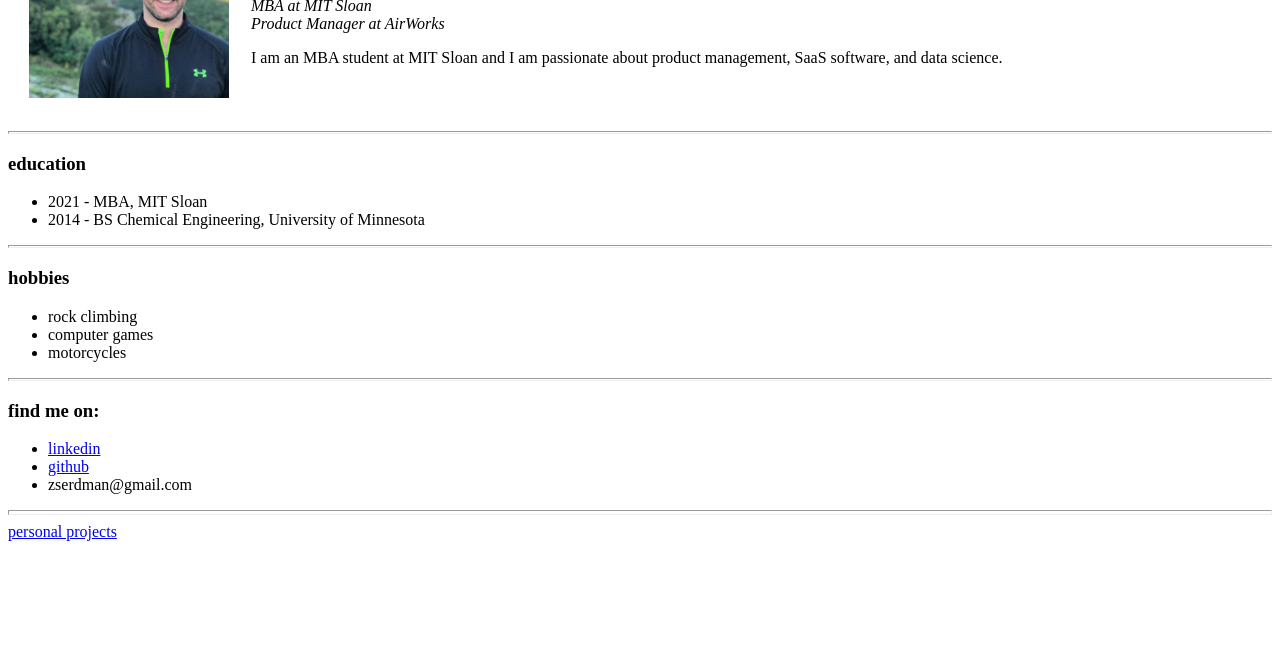
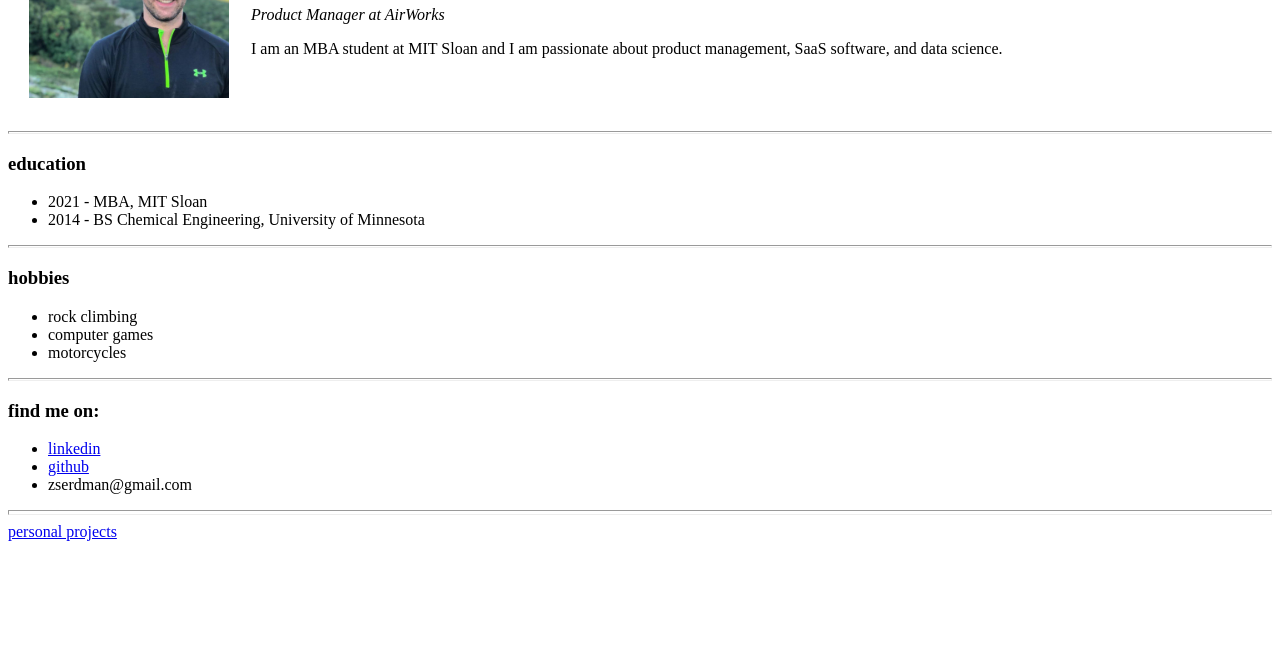
Before and after one commit to ZErdman/personal_webpage, a plain HTML site: page index.html in a window 1280 px wide. Shown: the part 131-800 px from the top of the page. Drawn offline with Linux system fonts and the light colour scheme.

Commit message:
Update index.html
removed mba status

```diff
--- a/index.html
+++ b/index.html
@@ -12,7 +12,7 @@
       <td><img src="hiking_headshot.jpg"
         alt="zach erdman photo" height=200></td>
       <td><h1>zach erdman</h1>
-      <p><em>MBA at MIT Sloan<br>Product Manager at AirWorks</em></p>
+      <p><em>Product Manager at AirWorks</em></p>
       <p>
         I am an MBA student at MIT Sloan and I am passionate about product management, SaaS software, and data science.
       </p></td>
```
